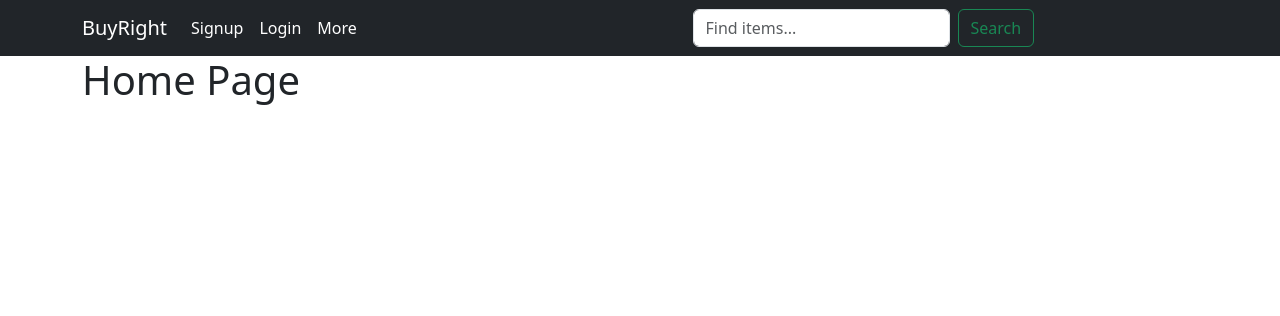
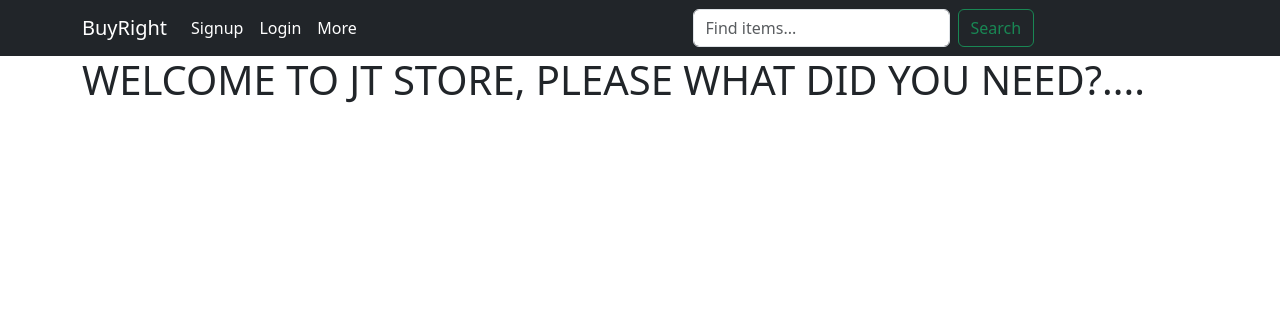
Before and after one commit to jtnwofe11/buyright, a Django app: page / in a window 1280 px wide. Shown: the top 316 px of the page. Run offline with Django 5.2, Linux system fonts and the light colour scheme; data that the repository does not hold is empty.

Commit message:
updated templates

```diff
--- a/templates/core/home.html
+++ b/templates/core/home.html
@@ -5,7 +5,7 @@
 
 {% block content %}
 
-    <h1>Home Page</h1>
+    <h1>WELCOME TO JT STORE, PLEASE WHAT DID YOU NEED?.... </h1>
 
     <div class="row">
         {% for product in products %}
```
